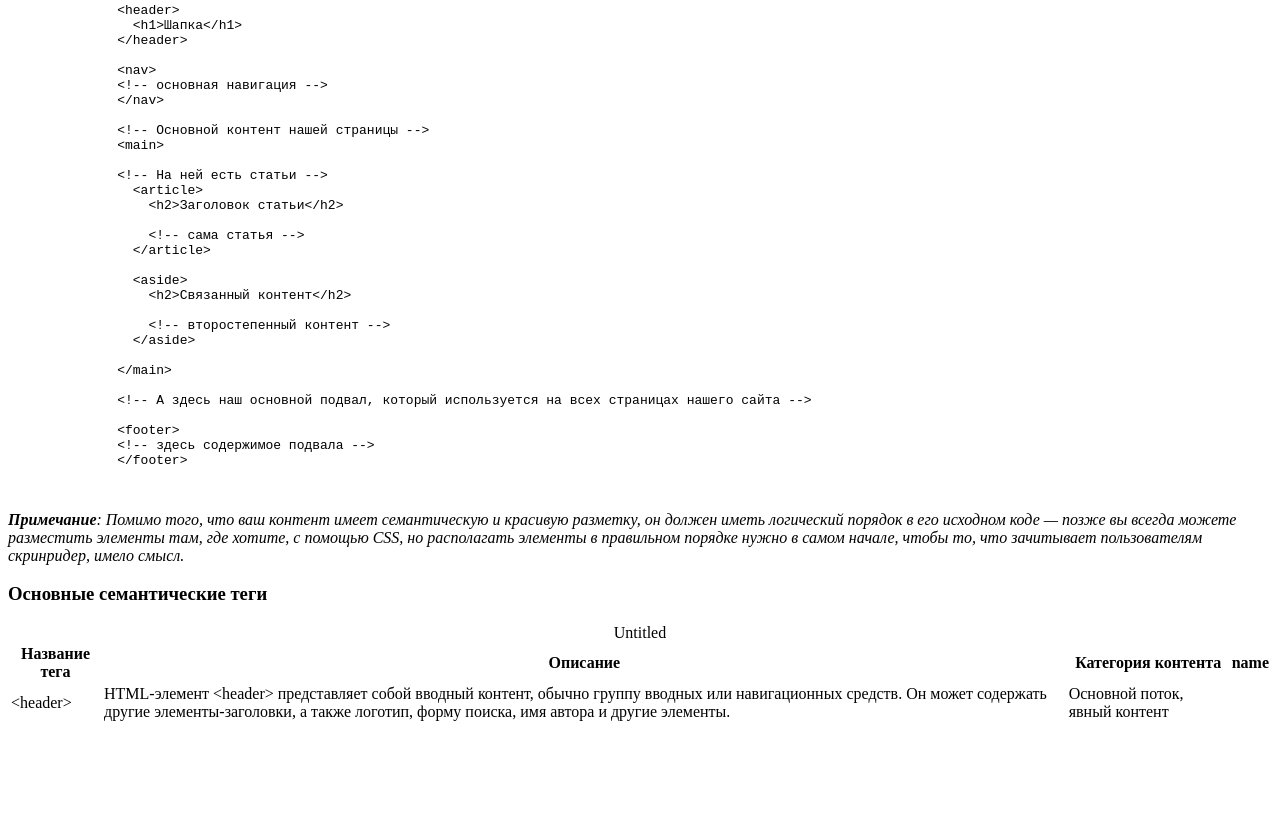
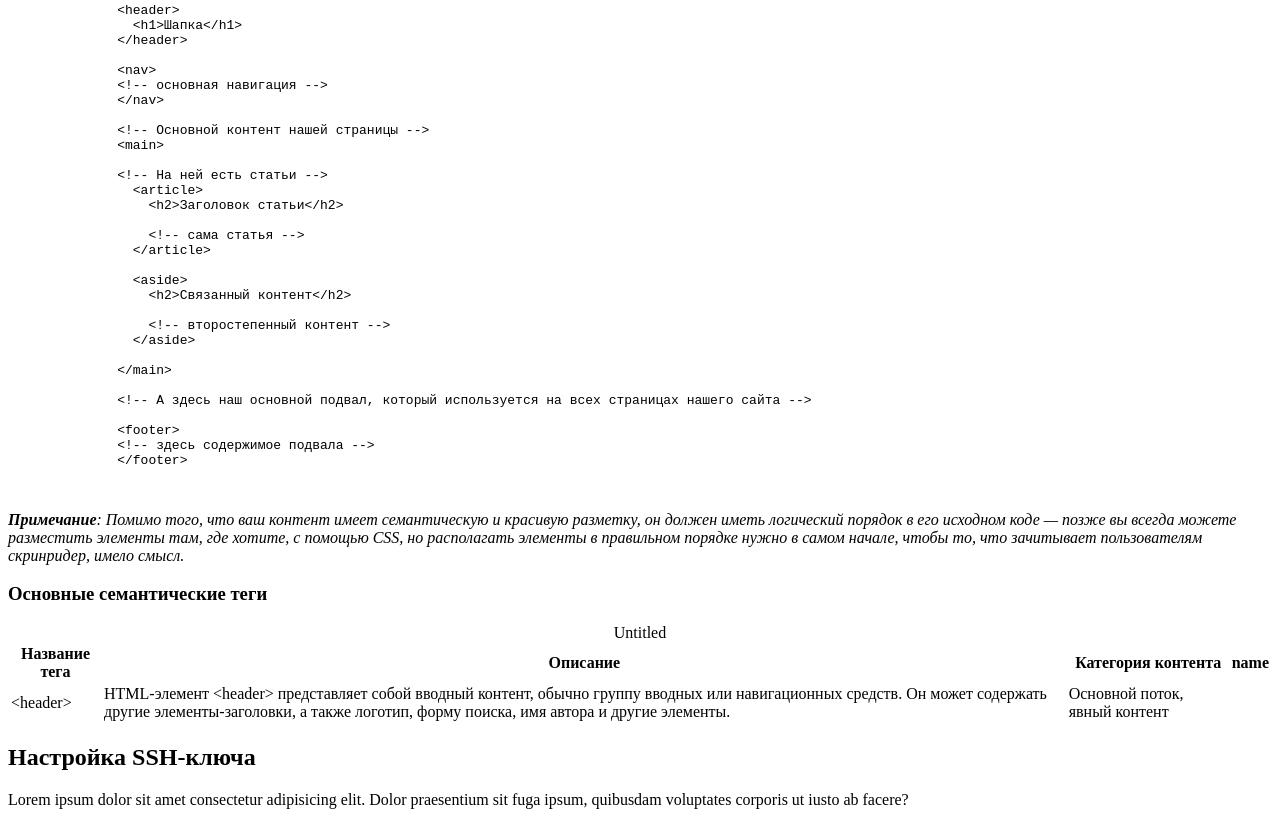
Before and after one commit to Nasiba312/my-first-repository, a plain HTML site: page index.html in a window 1280 px wide. Shown: the part 2262-3087 px from the top of the page. Before the commit the page ends 2994 px from the top, so only its background shows below. Drawn offline with Linux system fonts and the light colour scheme.

Commit message:
Добавить раздель ssh-ключа

```diff
--- a/index.html
+++ b/index.html
@@ -184,5 +184,13 @@
           </tr>
         </table>
     </section>
+    <main>
+      <section>
+        <h2>Настройка SSH-ключа</h2>
+        <p>Lorem ipsum dolor sit amet consectetur adipisicing elit. Dolor praesentium sit fuga ipsum, quibusdam voluptates corporis ut iusto ab facere?</p>
+
+      </section>
+    </main>
+
 </body>
 </html>
```
